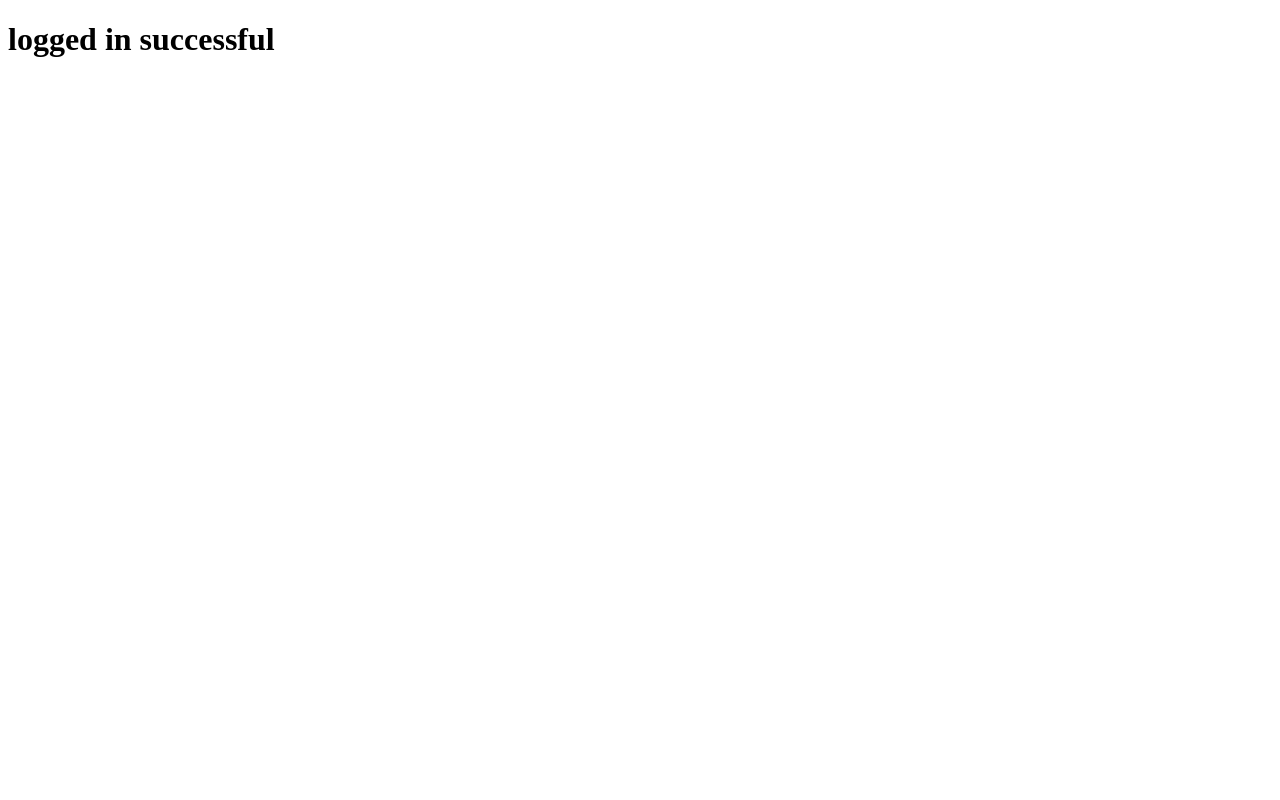
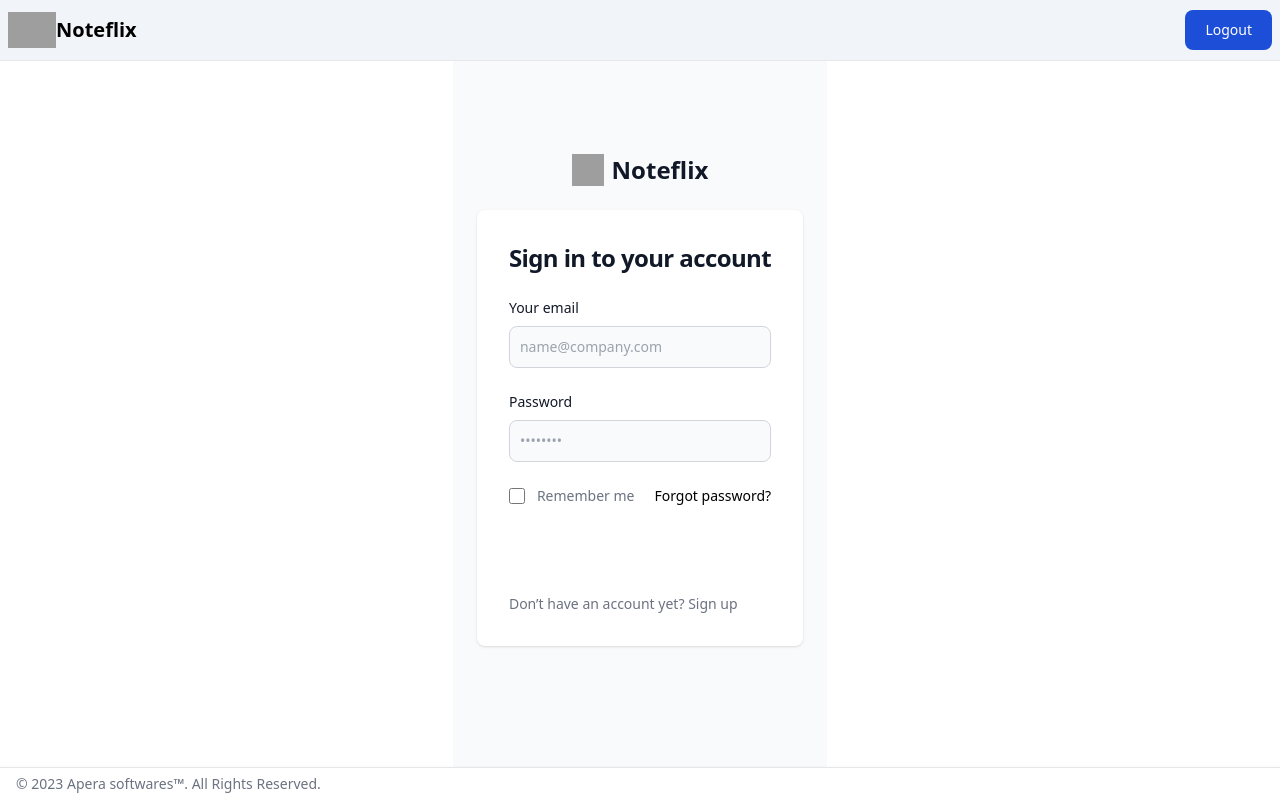
Before and after one commit to Mohnishmahakalkar/Noteflix, a React (Create React App) app in the folder frontend/: page / in a window 1280 px wide. Built offline with nearby package versions, Linux system fonts and the light colour scheme; grey boxes are pictures that could not be loaded.

Commit message:
creating ui components

```diff
--- a/frontend/package.json
+++ b/frontend/package.json
@@ -6,10 +6,9 @@
     "@testing-library/jest-dom": "^5.16.5",
     "@testing-library/react": "^13.4.0",
     "@testing-library/user-event": "^13.5.0",
-    "js-cookie": "^3.0.1",
     "react": "^18.2.0",
-    "react-cookie": "^4.1.1",
     "react-dom": "^18.2.0",
+    "react-router-dom": "^6.8.0",
     "react-scripts": "5.0.1",
     "web-vitals": "^2.1.4"
   },
@@ -36,5 +35,8 @@
       "last 1 firefox version",
       "last 1 safari version"
     ]
+  },
+  "devDependencies": {
+    "tailwindcss": "^3.2.4"
   }
 }
--- a/frontend/public/index.html
+++ b/frontend/public/index.html
@@ -2,7 +2,7 @@
 <html lang="en">
   <head>
     <meta charset="utf-8" />
-    <link rel="icon" href="%PUBLIC_URL%/favicon.ico" />
+    <link rel="icon" href="https://www.freepnglogos.com/uploads/note-png/note-change-website-articles-fliers-posting-guidelines-30.png" />
     <meta name="viewport" content="width=device-width, initial-scale=1" />
     <meta name="theme-color" content="#000000" />
     <meta
@@ -10,34 +10,11 @@
       content="Web site created using create-react-app"
     />
     <link rel="apple-touch-icon" href="%PUBLIC_URL%/logo192.png" />
-    <!--
-      manifest.json provides metadata used when your web app is installed on a
-      user's mobile device or desktop. See https://developers.google.com/web/fundamentals/web-app-manifest/
-    -->
     <link rel="manifest" href="%PUBLIC_URL%/manifest.json" />
-    <!--
-      Notice the use of %PUBLIC_URL% in the tags above.
-      It will be replaced with the URL of the `public` folder during the build.
-      Only files inside the `public` folder can be referenced from the HTML.
-
-      Unlike "/favicon.ico" or "favicon.ico", "%PUBLIC_URL%/favicon.ico" will
-      work correctly both with client-side routing and a non-root public URL.
-      Learn how to configure a non-root public URL by running `npm run build`.
-    -->
-    <title>React App</title>
+    <title>Notes app</title>
   </head>
   <body>
     <noscript>You need to enable JavaScript to run this app.</noscript>
     <div id="root"></div>
-    <!--
-      This HTML file is a template.
-      If you open it directly in the browser, you will see an empty page.
-
-      You can add webfonts, meta tags, or analytics to this file.
-      The build step will place the bundled scripts into the <body> tag.
-
-      To begin the development, run `npm start` or `yarn start`.
-      To create a production bundle, use `npm run build` or `yarn build`.
-    -->
   </body>
 </html>
--- a/frontend/src/App.js
+++ b/frontend/src/App.js
@@ -1,12 +1,17 @@
-import { useCookies } from "react-cookie";
-
+import "./css/index.css";
+import { BrowserRouter, Routes, Route } from "react-router-dom";
+import { UserPage } from "./components/UserPage";
+import { LoginPage } from "./components/LoginPage";
 function App() {
-  const cook  = useCookies('auth_token');
-  console.log(cook.pop)
   return (
-   <div>
-    <h1>logged in successful</h1>
-   </div>
+    <>
+      <BrowserRouter>
+        <Routes>
+          <Route path="/" element={<LoginPage />} />
+          <Route path="/notesapp" element={<UserPage/>} />
+        </Routes>
+      </BrowserRouter>
+    </>
   );
 }
 
--- /dev/null
+++ b/frontend/src/components/Footer.js
@@ -0,0 +1,14 @@
+import React from "react";
+export function Footer() {
+  return (
+    <footer class="fixed bottom-0 left-0 h-8 z-20 w-full bg-white border-t border-gray-200 shadow md:flex md:items-center md:justify-between md:p-4 dark:bg-gray-800 dark:border-gray-600">
+      <span class="text-sm text-gray-500 sm:text-center dark:text-gray-400">
+        © 2023{" "}
+        <a href="https://flowbite.com/" class="hover:underline">
+          Apera softwares™
+        </a>
+        . All Rights Reserved.
+      </span>
+    </footer>
+  );
+}
--- /dev/null
+++ b/frontend/src/components/LoginPage.js
@@ -0,0 +1,58 @@
+import React from "react";
+import { Navbar } from "./Navbar";
+import { Footer } from "./Footer";
+
+export function LoginPage() {
+  return (
+    <div class="place-items-center">
+    <div>
+      <Navbar showusername="false" />
+    </div>
+    <div>
+    <section class="bg-gray-50 dark:bg-gray-900">
+  <div class="flex flex-col items-center justify-center px-6 py-8 mx-auto md:h-screen lg:py-0">
+      <a href="www.test.com" class="flex items-center mb-6 text-2xl font-semibold text-gray-900 dark:text-white">
+          <img class="w-8 h-8 mr-2" src="https://www.freepnglogos.com/uploads/note-png/note-change-website-articles-fliers-posting-guidelines-30.png" alt="logo"/>
+          Noteflix
+      </a>
+      <div class="w-full bg-white rounded-lg shadow dark:border md:mt-0 sm:max-w-md xl:p-0 dark:bg-gray-800 dark:border-gray-700">
+          <div class="p-6 space-y-4 md:space-y-6 sm:p-8">
+              <h1 class="text-xl font-bold leading-tight tracking-tight text-gray-900 md:text-2xl dark:text-white">
+                  Sign in to your account
+              </h1>
+              <form class="space-y-4 md:space-y-6" action="#">
+                  <div>
+                      <label for="email" class="block mb-2 text-sm font-medium text-gray-900 dark:text-white">Your email</label>
+                      <input type="email" name="email" id="email" class="bg-gray-50 border border-gray-300 text-gray-900 sm:text-sm rounded-lg focus:ring-primary-600 focus:border-primary-600 block w-full p-2.5 dark:bg-gray-700 dark:border-gray-600 dark:placeholder-gray-400 dark:text-white dark:focus:ring-blue-500 dark:focus:border-blue-500" placeholder="name@company.com" required=""/>
+                  </div>
+                  <div>
+                      <label for="password" class="block mb-2 text-sm font-medium text-gray-900 dark:text-white">Password</label>
+                      <input type="password" name="password" id="password" placeholder="••••••••" class="bg-gray-50 border border-gray-300 text-gray-900 sm:text-sm rounded-lg focus:ring-primary-600 focus:border-primary-600 block w-full p-2.5 dark:bg-gray-700 dark:border-gray-600 dark:placeholder-gray-400 dark:text-white dark:focus:ring-blue-500 dark:focus:border-blue-500" required=""/>
+                  </div>
+                  <div class="flex items-center justify-between">
+                      <div class="flex items-start">
+                          <div class="flex items-center h-5">
+                            <input id="remember" aria-describedby="remember" type="checkbox" class="w-4 h-4 border border-gray-300 rounded bg-gray-50 focus:ring-3 focus:ring-primary-300 dark:bg-gray-700 dark:border-gray-600 dark:focus:ring-primary-600 dark:ring-offset-gray-800" required=""/>
+                          </div>
+                          <div class="ml-3 text-sm">
+                            <label for="remember" class="text-gray-500 dark:text-gray-300">Remember me</label>
+                          </div>
+                      </div>
+                      <a href="www.test.com" class="text-sm font-medium text-primary-600 hover:underline dark:text-primary-500">Forgot password?</a>
+                  </div>
+                  <button type="submit" class="w-full text-white bg-primary-600 hover:bg-primary-700 focus:ring-4 focus:outline-none focus:ring-primary-300 font-medium rounded-lg text-sm px-5 py-2.5 text-center dark:bg-primary-600 dark:hover:bg-primary-700 dark:focus:ring-primary-800">Sign in</button>
+                  <p class="text-sm font-light text-gray-500 dark:text-gray-400">
+                      Don’t have an account yet? <a href="www.test.com" class="font-medium text-primary-600 hover:underline dark:text-primary-500">Sign up</a>
+                  </p>
+              </form>
+          </div>
+      </div>
+  </div>
+</section>
+    </div>
+    <div class="">
+      <Footer />
+    </div>
+  </div>
+  );
+}
--- /dev/null
+++ b/frontend/src/components/Navbar.js
@@ -0,0 +1,28 @@
+import React from "react";
+
+export function Navbar() {
+  return (
+    <nav class="bg-slate-100 px-2 py-2.5 dark:bg-gray-900 fixed w-full z-20 top-0 left-0 border-b border-gray-200 dark:border-gray-600">
+      <div class="container flex flex-wrap items-center justify-between mx-auto">
+        <a href="localhoast:3000/" class="flex items-center">
+          <img
+            src="https://www.freepnglogos.com/uploads/note-png/note-change-website-articles-fliers-posting-guidelines-30.png"
+            class="h-6 sm:h-9"
+            alt="Notes Logo"
+          />
+          <span class="self-center text-xl font-semibold whitespace-nowrap dark:text-white">
+            Noteflix
+          </span>
+        </a>
+        <div class="flex md:order-2">
+          <button
+            type="button"
+            class="text-white bg-blue-700 hover:bg-blue-800 focus:ring-4 focus:outline-none focus:ring-blue-300 font-medium rounded-lg text-sm px-5 py-2.5 text-center mr-3 md:mr-0 dark:bg-blue-600 dark:hover:bg-blue-700 dark:focus:ring-blue-800"
+          >
+            Logout
+          </button>
+        </div>
+      </div>
+    </nav>
+  );
+}
--- /dev/null
+++ b/frontend/src/components/Note.js
@@ -0,0 +1,18 @@
+import React from "react";
+export function Note() {
+  return (
+    <div class="max-w-2xl p-6 bg-white border border-gray-200 rounded-lg shadow dark:bg-gray-800 dark:border-gray-700">
+
+        <h5 class="mb-2 text-2xl font-semibold tracking-tight text-gray-900 dark:text-white">
+          Note name
+        </h5>
+
+      <p class="mb-3 font-normal text-gray-500 dark:text-gray-400">
+        Go to this step by step guideline process on how to certify for your
+        weekly benefits:Go to this step by step guideline process on how to certify for your
+        weekly benefits:Go to this step by step guideline process on how to certify for your
+        weekly benefits:
+      </p>
+    </div>
+  );
+}
--- /dev/null
+++ b/frontend/src/components/UserPage.js
@@ -0,0 +1,26 @@
+import React from "react";
+import { Navbar } from "./Navbar";
+import { Note } from "./Note";
+import { Footer } from "./Footer";
+
+export function UserPage() {
+  return (
+    <div class="place-items-center">
+      <div class="pt-20">
+        <Navbar/>
+      </div>
+      <div class="grid grid-cols-1 gap-4 place-items-center">
+        <Note />
+        <Note />
+        <Note />
+        <Note />
+        <Note />
+        <Note />
+        <Note />
+      </div>
+      <div class="">
+        <Footer />
+      </div>
+    </div>
+  );
+}
--- /dev/null
+++ b/frontend/src/css/index.css
@@ -0,0 +1,3 @@
+@tailwind base;
+@tailwind components;
+@tailwind utilities;
--- a/frontend/src/index.js
+++ b/frontend/src/index.js
@@ -1,19 +1,9 @@
-import React from 'react';
-import ReactDOM from 'react-dom/client';
-import App from './App';
-import reportWebVitals from './reportWebVitals';
-import { CookiesProvider } from "react-cookie";
+import React from "react";
+import ReactDOM from "react-dom/client";
+import "./css/index.css";
+import App from "./App";
+import reportWebVitals from "./reportWebVitals";
 
-const root = ReactDOM.createRoot(document.getElementById('root'));
-root.render(
-  <React.StrictMode>
-    <CookiesProvider>
-         <App />
-      </CookiesProvider>
-  </React.StrictMode>
-);
-
-// If you want to start measuring performance in your app, pass a function
-// to log results (for example: reportWebVitals(console.log))
-// or send to an analytics endpoint. Learn more: https://bit.ly/CRA-vitals
+const root = ReactDOM.createRoot(document.getElementById("root"));
+root.render(<App />);
 reportWebVitals();
--- /dev/null
+++ b/frontend/tailwind.config.js
@@ -0,0 +1,8 @@
+/** @type {import('tailwindcss').Config} */
+module.exports = {
+  content: ["./src/**/*.{js,jsx,ts,tsx}"],
+  theme: {
+    extend: {},
+  },
+  plugins: [],
+}
```
Also changed, not shown: frontend/src/logo.svg (deleted), 1 other file (tests, documents, lock files or other folders).
